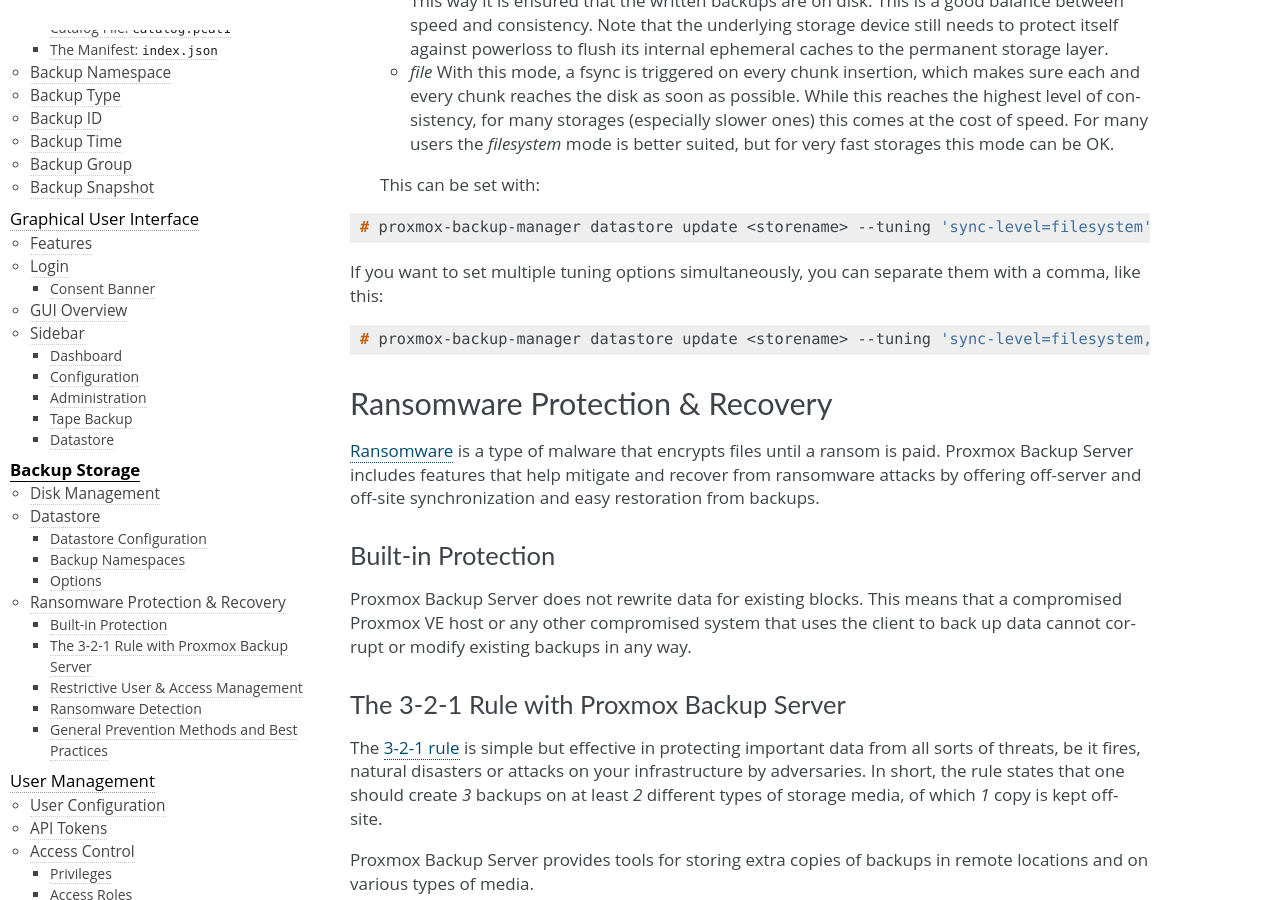
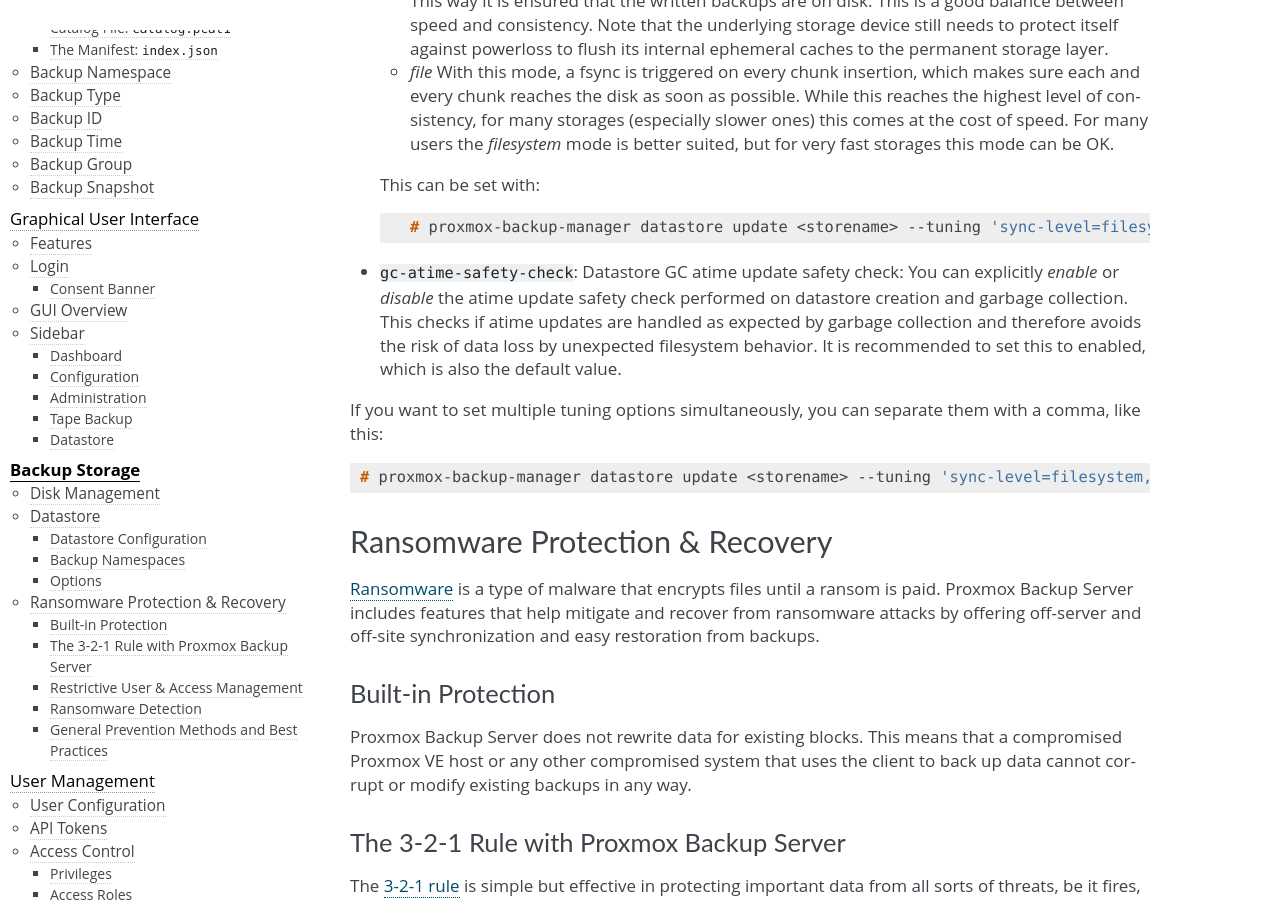
Before and after one commit to rikka-chunibyo/PBS-X, a Sphinx documentation site: the page built from docs/storage.rst, in a window 1280 px wide and 900 px high, scrolled down 7627 px. Built offline with Sphinx 7.4.7, drawn with Linux system fonts in a browser that asks for light colours.

Commit message:
docs: mention GC atime update check for tuning options
Document the gc-atime-safety-check flag and describe the behavior it
controls, by adding it as additional bullet point to the documented
datastore tuning options.

This also fixes the intendation for the cli example how to set the
sync level, to make it clear that still belongs to the previous
bullet point.

Signed-off-by: Christian Ebner <c.ebner@proxmox.com>

```diff
--- a/docs/storage.rst
+++ b/docs/storage.rst
@@ -435,9 +435,16 @@ There are some tuning related options for the datastore that are more advanced:
 
   This can be set with:
 
-.. code-block:: console
+  .. code-block:: console
 
-  # proxmox-backup-manager datastore update <storename> --tuning 'sync-level=filesystem'
+    # proxmox-backup-manager datastore update <storename> --tuning 'sync-level=filesystem'
+
+* ``gc-atime-safety-check``: Datastore GC atime update safety check:
+  You can explicitly `enable` or `disable` the atime update safety check
+  performed on datastore creation and garbage collection. This checks if atime
+  updates are handled as expected by garbage collection and therefore avoids the
+  risk of data loss by unexpected filesystem behavior. It is recommended to set
+  this to enabled, which is also the default value.
 
 If you want to set multiple tuning options simultaneously, you can separate them
 with a comma, like this:
```
